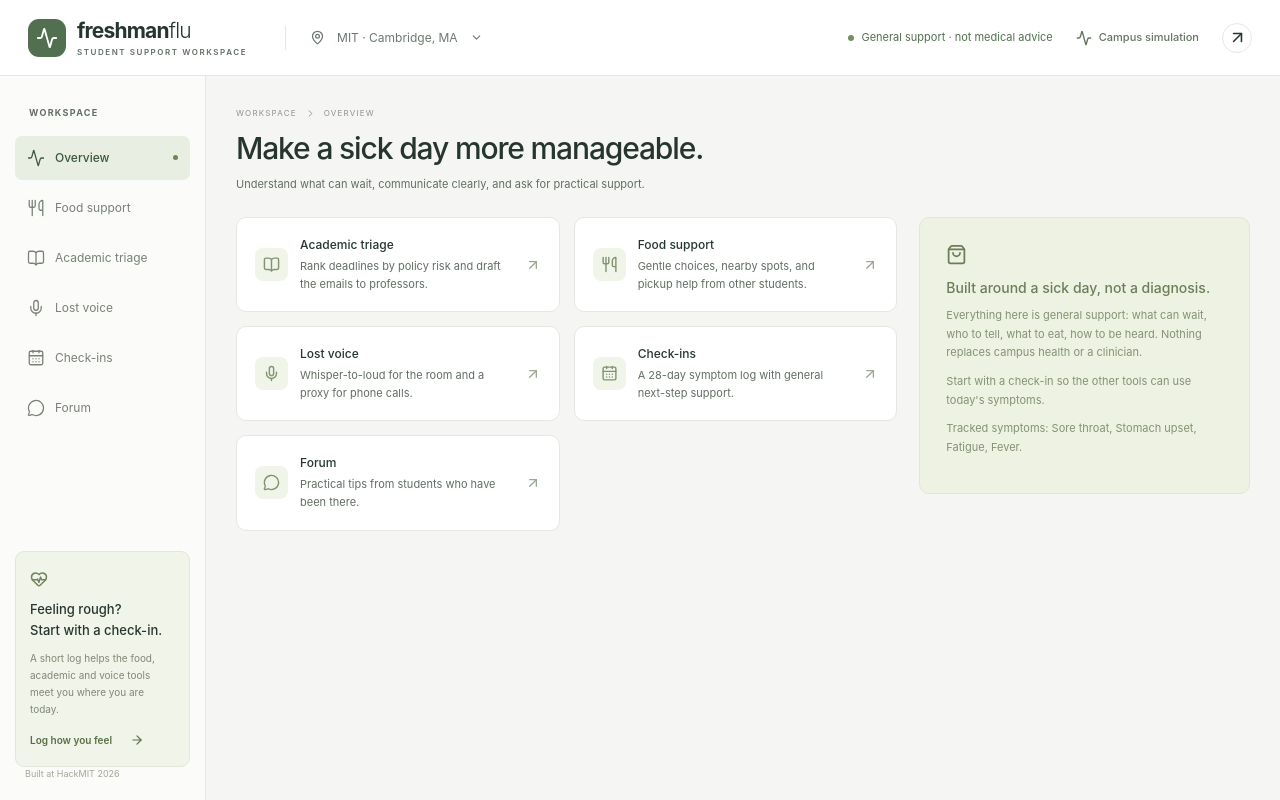
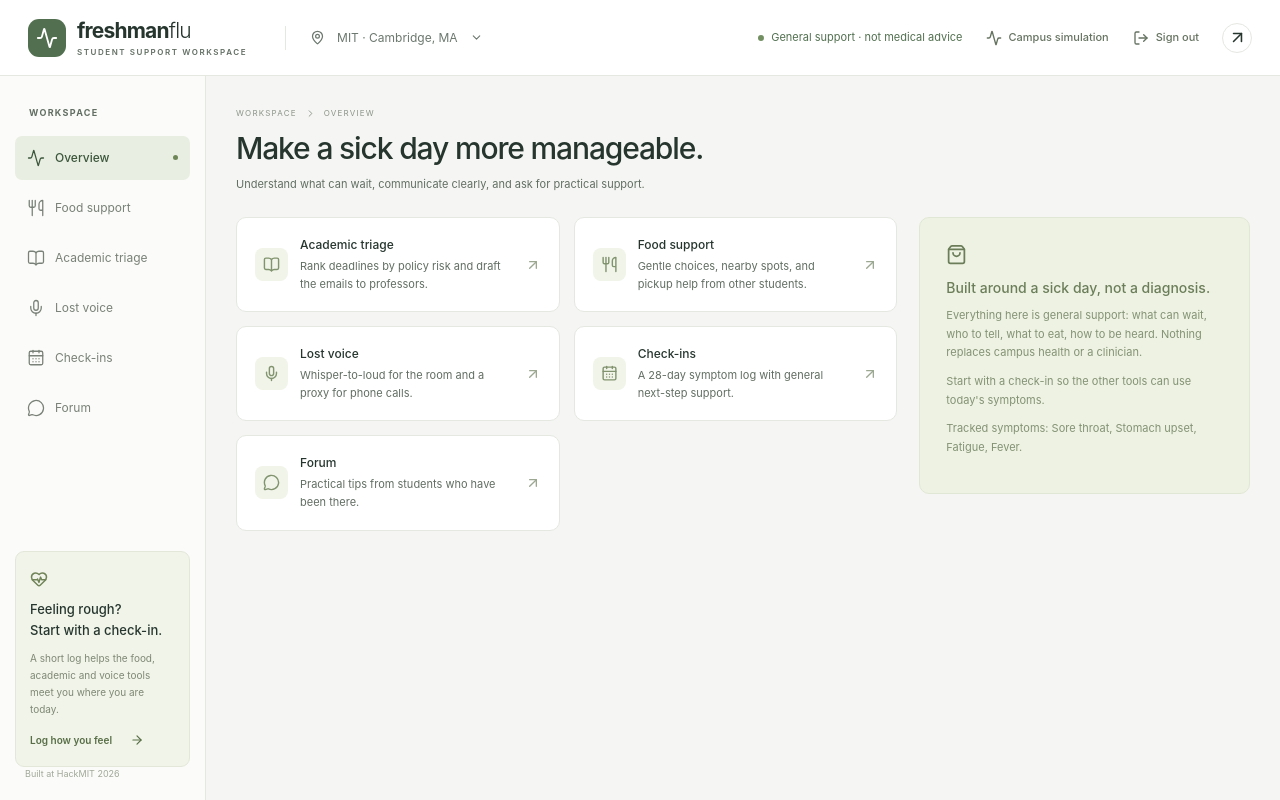
Before and after one commit to prithwiraj10/HackMIT, a Next.js app in the folder frontend/: page /admin in a window 1280 px wide. Built offline with nearby package versions, Linux system fonts and the light colour scheme.

Commit message:
Add student workspace sign out control

```diff
--- a/frontend/src/components/support-workspace.tsx
+++ b/frontend/src/components/support-workspace.tsx
@@ -11,6 +11,7 @@ import {
   ChevronDown,
   ChevronRight,
   HeartPulse,
+  LogOut,
   MapPin,
   MessageCircle,
   Mic,
@@ -139,6 +140,10 @@ export function SupportWorkspace() {
           <Link className="button quiet" href="/students">
             <Activity size={16} />
             <span>Campus simulation</span>
+          </Link>
+          <Link className="button quiet" href="/" aria-label="Sign out of student workspace">
+            <LogOut size={16} />
+            <span>Sign out</span>
           </Link>
           <a
             className="github-link"
```
